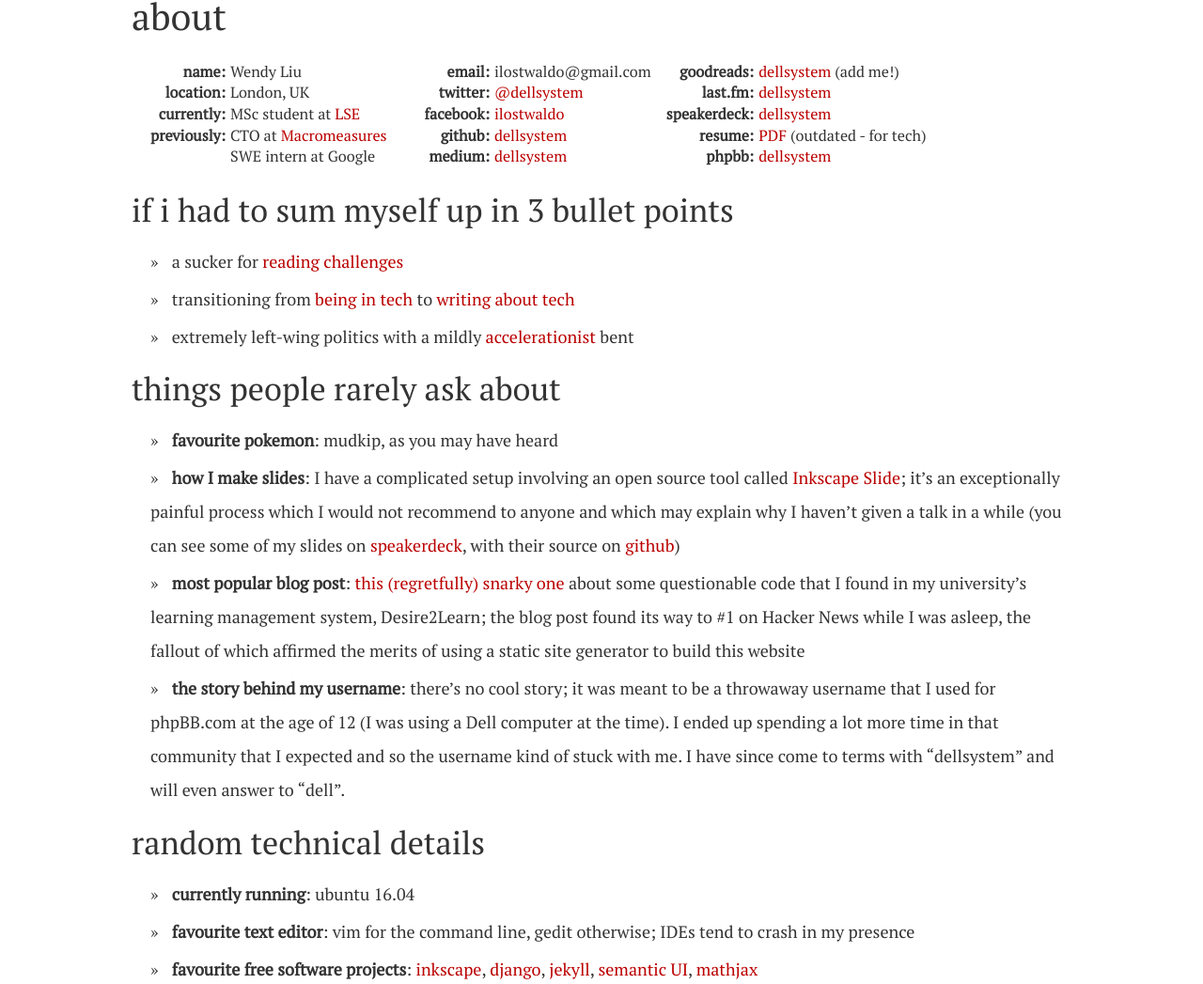
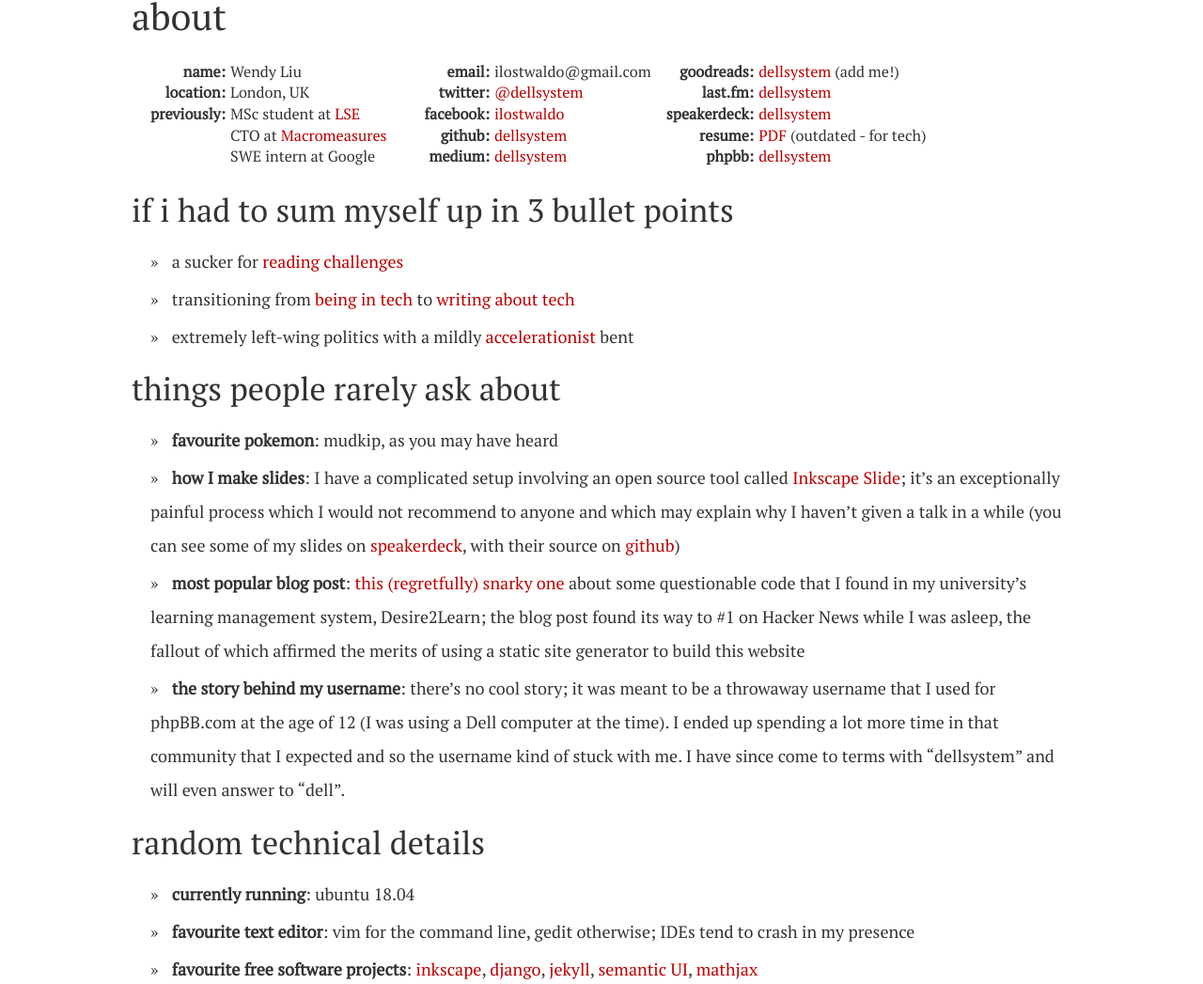
Before and after one commit to dellsystem/dellsystem.github.io, a Jekyll site: the page built from about.md, in a window 1280 px wide. Shown: the part 251-1298 px from the top of the page at 94% size. Built offline with Jekyll 4.4.1, drawn with Linux system fonts in a browser that asks for light colours.

Commit message:
Update about page

```diff
--- a/_includes/about.html
+++ b/_includes/about.html
@@ -5,10 +5,10 @@
             <dd>Wendy Liu</dd>
             <dt>location</dt>
             <dd>London, UK</dd>
-            <dt>currently</dt>
-            <dd>MSc student at <a href="/lse">LSE</a></dd>
             <dt>previously</dt>
             <dd>
+		MSc student at <a href="/lse">LSE</a>
+		<br />
                 CTO at <a href="http://macromeasures.com">Macromeasures</a>
                 <br />
                 SWE intern at Google
--- a/about.md
+++ b/about.md
@@ -35,7 +35,7 @@ things people rarely ask about
 random technical details
 ------------------------
 
-* **currently running**: ubuntu 16.04
+* **currently running**: ubuntu 18.04
 * **favourite text editor**: vim for the command line, gedit otherwise; IDEs
   tend to crash in my presence
 * **favourite free software projects**: [inkscape](http://www.inkscape.org),
```
